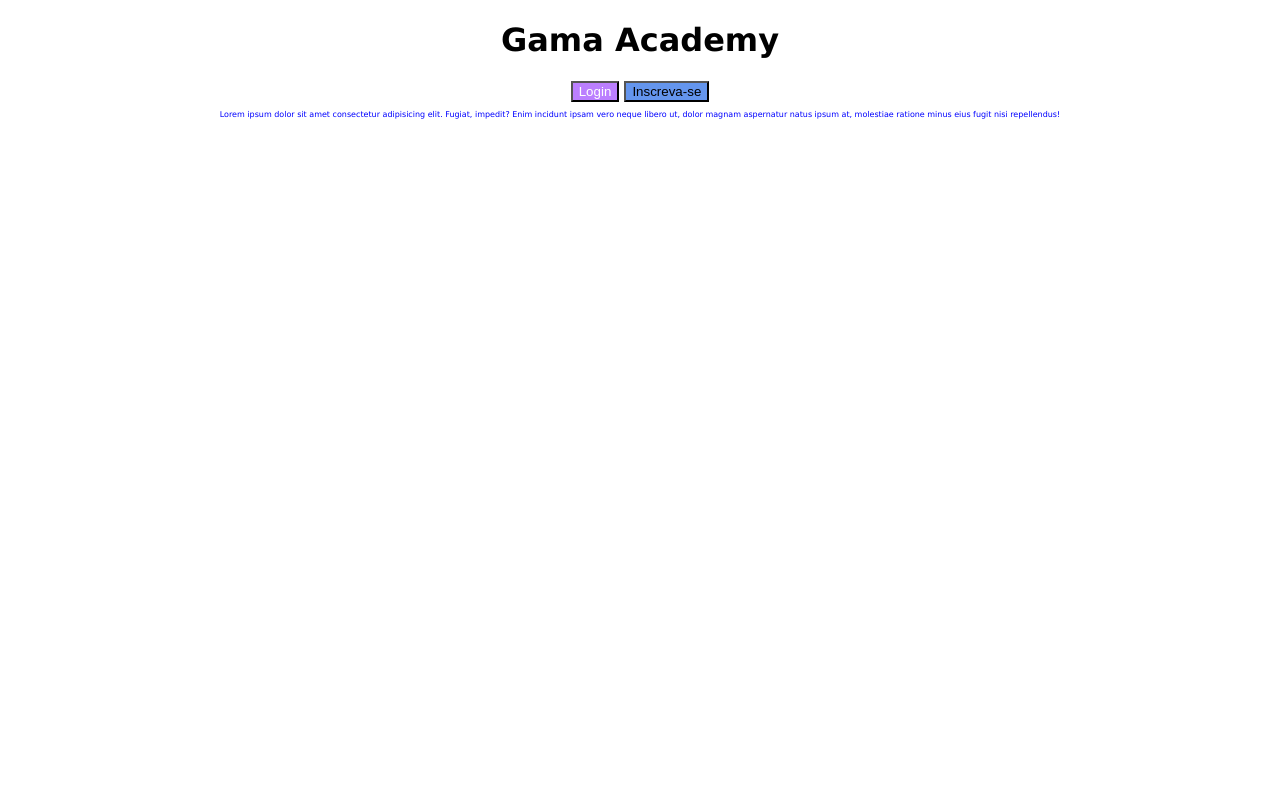
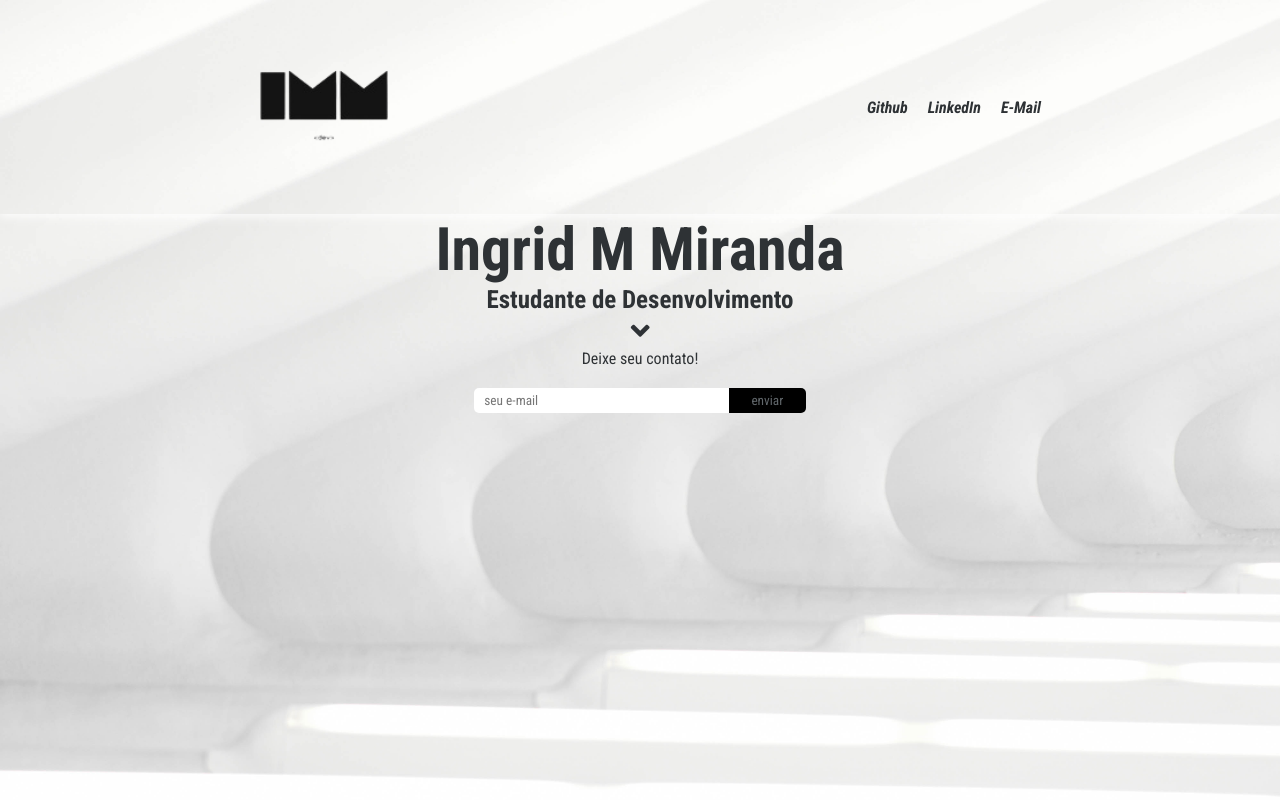
Before and after one commit to ingridmm/projeto-html-css-gama, a plain HTML site: page index.html in a window 1280 px wide. Drawn offline with Linux system fonts and the light colour scheme; files whose address does not match are found by name.

Commit message:
Alterações no botão 'enviar', na arrow e demais boxs

```diff
--- a/index.html
+++ b/index.html
@@ -1,24 +1,64 @@
 <!DOCTYPE html>
-<html lang="en">
+<html lang="pt-BR">
 <head>
     <meta charset="UTF-8">
     <meta http-equiv="X-UA-Compatible" content="IE=edge">
     <meta name="viewport" content="width=device-width, initial-scale=1.0">
-    <title>Gama Academy</title>
-    <link rel="stylesheet" href="style.css">
+    <link rel="stylesheet" href="https://use.fontawesome.com/releases/v5.15.3/css/all.css" integrity="sha384-SZXxX4whJ79/gErwcOYf+zWLeJdY/qpuqC4cAa9rOGUstPomtqpuNWT9wdPEn2fk" crossorigin="anonymous">
+    <link rel="stylesheet" href="style.css"
+    <link rel="preconnect" href="https://fonts.googleapis.com">
+    <link rel="preconnect" href="https://fonts.gstatic.com" crossorigin>
+    <link rel="preconnect" href="https://fonts.googleapis.com">
+    <link rel="preconnect" href="https://fonts.gstatic.com" crossorigin>
+    <link href="https://fonts.googleapis.com/css2?family=Roboto+Condensed:ital,wght@0,300;0,400;0,700;1,300;1,700&display=swap" rel="stylesheet">
+    <title>Ingrid M Miranda</title>
 </head>
 
 <body>
-     <h1>Gama Academy</h1>
+    <header>
 
-    <div>
-        <button id='login'>Login</button>
-        <button id='inscreva'>Inscreva-se</button>
-    </div>
+        <div>
+            <img id="logo" src="/home/ingridmoreira/Documentos/projeto-html-css-gama/processed_d0922759-a5cb-48bd-82b0-2c2749210fd0_610c666b0de09.png" alt="logo do site IMM">
+        </div>
 
-    <div class="copy">
-        <p>Lorem ipsum dolor sit amet consectetur adipisicing elit. Fugiat, impedit? Enim incidunt ipsam vero neque libero ut, dolor magnam aspernatur natus ipsum at, molestiae ratione minus eius fugit nisi repellendus!</p>
-    </div>
+        <ul>
+            <li><a target="blank" href="https://www.github.com/ingridmm">Github</a></li>
+            <li><a target="blank" href="https://www.linkedin.com/in/ingridmm/">LinkedIn</a></li>
+            <li><a target="blank" href="mailto:ingridmoreiramiranda@gmail.com">E-Mail</a></li>
+        </ul>
+    </header>
+
+    <main>
+        <section class="container">
+
+            <div class="name">
+                <h1>Ingrid M Miranda</h1>
+                <h5>Estudante de Desenvolvimento</h5>
+            </div>
+
+            <div onclick="displayAbout()" id="arrow">
+                <i id="animation" class="fas fa-angle-down"></i>
+            </div>
+
+            <div style="display: none;" id="about">
+                <p>Lorem, ipsum dolor sit amet consectetur adipisicing elit. Laboriosam, tenetur molestiae explicabo ut odit provident. Facilis enim architecto molestias dicta omnis tenetur quia beatae assumenda mollitia, minus est ipsa natus.</p>
+            </div>
+
+            <div class="form">
+                <div>
+                    <p>Deixe seu contato!</p>
+                </div>
+
+                <form action="">
+                    <input type="text" placeholder="seu e-mail">
+                    <button>enviar</button>
+                </form>
+            </div>
+
+        </section>
+    </main>
+
+    <script type="text/javascript" src="/home/ingridmoreira/Documentos/projeto-html-css-gama/script.js"> </script>
 
 </body>
 </html>
--- /dev/null
+++ b/script.js
@@ -0,0 +1,6 @@
+function displayAbout() {
+    var arrow = document.getElementById('animation');
+    arrow.classList.toggle("rotate");
+    var display = document.getElementById('about');
+    display.classList.toggle("active");
+}
--- a/style.css
+++ b/style.css
@@ -1,22 +1,139 @@
+*{
+    padding: 0;
+    margin: 0;
+    box-sizing: border-box;
+    color: #2e3235;
+    font-family: 'Roboto Condensed', sans-serif;
+    /*box-sizing: border-box; se tiver uma bopx com uma width e height
+    sua altura e largura de fato sejam apenas as estabelecidas, sem padding e margin, ao somar medidas tenha mais facilidade ao somar */
+}
+
+ul{
+    list-style: none;
+    /*font-size: 30px;*/
+    font-style: italic;
+    /*font-weight: 600;*/
+}
+
+a{
+    text-decoration: none;
+    font-weight: 700;
+}
+
 body{
-    font-family: Verdana, Geneva, Tahoma, sans-serif;
+    background-image: url(/home/ingridmoreira/Documentos/projeto-html-css-gama/pexels-gdtography-950241.jpg);
+    background-repeat: no-repeat;
+    background-position: center center fixed;
+    background-size: cover;
+    /*INSERIR GRADIENTE: background: linear-gradient(to right bottom, #dee6f2, #c4c8d2, #aaacb2, #909093, #767676);
+    height: 100vh;*/
+}
+
+header{
+    display: flex;
+    justify-content: space-around;
+    align-items: center;
+    padding: 10px;
+    box-shadow: 1px 1px 10px 1px white;
+    /*border-bottom: 1px solid red;
+    border-bottom: 15px ridge #fff -> cria uma opacidade na separação*/
+}
+
+header ul{
+    display: flex;
+}
+
+header ul li{
+    padding: 10px;
+    /*border-bottom: 2px dashed black*/
+}
+
+header ul li a{
+    transition: 400ms;
+}
+
+header ul li a:hover{
+    color:#61676b;
+    text-decoration: underline;
+}
+
+.container{
     text-align: center;
 }
 
-h1{
-    text-align: center;
+.container .name h1{
+    font-size: 60px;
 }
 
-#login{
-    background-color: rgb(187, 127, 255);
-    color: white;
+.container .name h5{
+    font-size: 25px;
 }
 
-#inscreva{
-    background-color: cornflowerblue;
+#arrow{
+    font-size: 30px;
+    cursor: pointer;
+    animation: blink 1s steps(5, start) infinite;
 }
 
-.copy{
-    font-size: 8px;
-    color: blue;
+@keyframes blink {
+    to {
+        visibility: hidden;
+    }
 }
+
+#animation{
+    transition: 300ms;
+}
+
+.rotate {
+    transform: rotate(180deg);
+    transition: 300ms;
+}
+
+.active{
+    display: block !important;
+}
+
+#about p{
+    max-width: 600px;
+    margin: 0 auto;
+}
+
+.form{
+    width: 40%;
+    margin: 0 auto;
+    /*border: thick double black;*/
+}
+
+.form input{
+    width: 50%;
+    padding: 5px 10px;
+    border: none;
+    border-radius: 5px 0px 0px 5px;
+}
+
+.form button{
+    width: 15%;
+    padding: 5px 10px;
+    background-color: black;
+    color: #61676b;
+    border: none;
+    cursor: pointer;
+    transition: 200ms;
+    border-radius: 0px 5px 5px 0px;
+    margin-left: -5px;
+    margin-top: 20px;
+}
+
+.form button:hover{
+    width: 15%;
+    padding: 5px 10px;
+    background-color: #2e3235;
+    color: #61676b;
+    border: none;
+    cursor: pointer;
+}
+
+#logo{
+    width: 190px;
+}
```
Also changed, not shown: dist/script.dev.js (added, +8 -0 lines), logo.png (added), logo_size.jpg (added), logo_size_invert.jpg (added), pexels-adrien-olichon-3137068.jpg (added), pexels-gdtography-950241.jpg (added), pexels-oleg-magni-1024613.jpg (added), processed_d0922759-a5cb-48bd-82b0-2c2749210fd0_610c666b0de09.png (added), processed_d5a007e1-cc3d-4fdc-b5bd-d7f14a636259_610c65f62e176.png (added).
